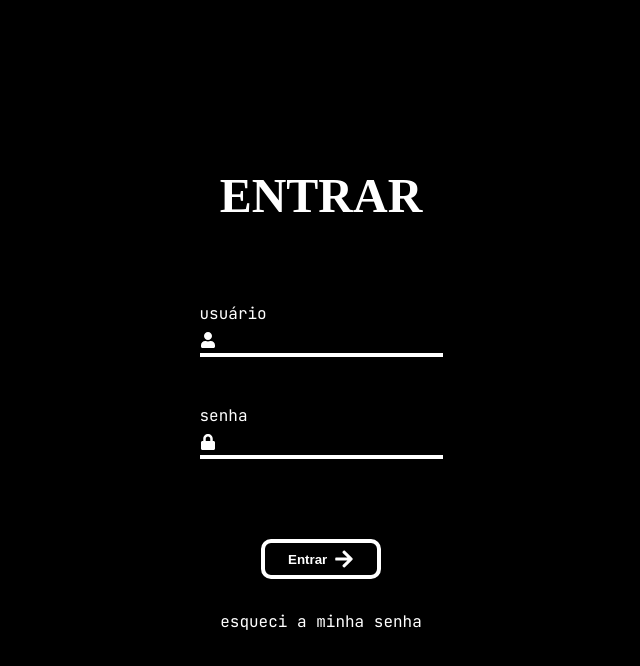
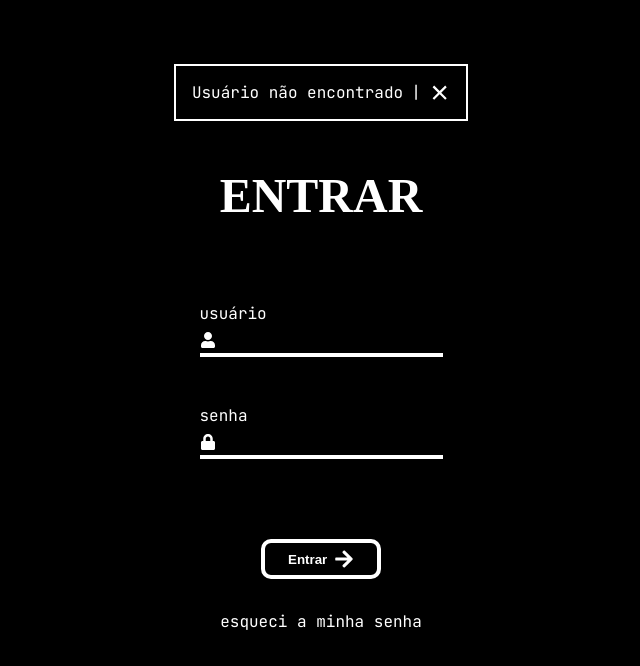
Before and after one commit to huanfs/moto-saldo-app, a React (Vite) app: page /enter in a window 1280 px wide. Both pictures are taken after a click on the button "Entrar". Shown: the top 666 px of the page, without its empty margins (319-959 px from the left). Built offline with nearby package versions, Linux system fonts and the light colour scheme; no server answers; a web font is replaced by a local one.

Commit message:
:tada: feat (enter register) : exibe mensagem de status sobre sucesso ou falha ao logar/registrar

```diff
--- /dev/null
+++ b/src/components/alertMessage/AlertMessage.jsx
@@ -0,0 +1,19 @@
+import React from "react";
+
+import style from "./AlertMessage.module.css";
+
+import { RiCloseFill } from "react-icons/ri";
+
+function AlertMessage({msg, action}){
+    return(
+        <div className={style.alertMessage}>
+            <span>{msg}</span>
+            |
+            <button type="button" onClick={() => {action(false)}}>
+                <RiCloseFill />
+            </button>
+        </div>
+    )
+};
+
+export default AlertMessage;
--- /dev/null
+++ b/src/components/alertMessage/AlertMessage.module.css
@@ -0,0 +1,39 @@
+/*ANIMAÇÃO DO DA MENSAGEM*/
+@keyframes animate-alert{
+    from{
+        opacity:0;
+    }
+    to{
+        opacity:1;
+    }
+}
+.alertMessage{
+    position:absolute;
+    top:8%;
+    display:flex;
+    align-items:center;
+    gap:0.5em;
+    padding:1em;
+    color:var(--White);
+    border:2px solid var(--White);
+    animation-name: animate-alert;
+    animation-duration:300ms;
+    animation-iteration-count:1;
+}
+.alertMessage button{
+    display:flex;
+    align-items:center;
+    justify-content:center;
+    padding:0.3em;
+    border:none;
+    outline:0;
+    background-color:transparent;
+}
+.alertMessage button svg{
+    color:var(--White);
+    transform:scale(2,2);
+}
+.alertMessage button:hover{
+    cursor:pointer;
+    opacity:0.8;
+}
--- a/src/context/Context.jsx
+++ b/src/context/Context.jsx
@@ -31,10 +31,23 @@ export const Globals = ({ children }) => {
     CONVERTENDO-O EM OBJETO. DO CONTRÁRIO, DEFINE O ESTADO COM OS VALORES CONTIDOS
     DENTRO DO ESTADO 'userConfig'.
     */
-    const [userData, setUserData] = useState(() => {
+    const[userData, setUserData] = useState(() => {
         const storedData = sessionStorage.getItem("userData");
         return storedData ? JSON.parse(storedData) : userConfig;
     });
+
+    /*ARMAZENA MENSAGENS DE STATUS DA REQUISIÇÃO À API E SE DEVE SER EXIBIDA*/
+    const[statusMessage, setStatusMessage] = useState("");
+    const[showStatusMessage, setShowStatusMessage] = useState(false);
+
+    /*APAGA A MENSAGEM DO ESTADO APÓS UM TEMPO*/
+    useEffect(()=>{
+        statusMessage != "" && setTimeout(() => {
+            setStatusMessage("");
+            setShowStatusMessage(false);
+        }
+        , 5000);
+    },[statusMessage]);
 
     /*
     SALVA DENTRO DE 'sessionStorage' OS VALORES CONTIDOS
@@ -56,6 +69,10 @@ export const Globals = ({ children }) => {
             setUserConfig,
             userData,
             setUserData,
+            statusMessage,
+            setStatusMessage,
+            showStatusMessage,
+            setShowStatusMessage,
         }}>
             { children }
         </Context.Provider>
--- a/src/index.css
+++ b/src/index.css
@@ -6,6 +6,7 @@
     --PositiveGreen: #54f523;
     --NegativeRed: #f52929;
     --Gradient:linear-gradient(to bottom, var(--Black) 80%, var(--PaleGray) 100%);
+    --BlurBackground: rgba(255, 255, 255, 0.8);
 }
 
 *{
--- a/src/routes/Enter.jsx
+++ b/src/routes/Enter.jsx
@@ -10,11 +10,20 @@ import { FaArrowRight } from "react-icons/fa";
 import { FaUser } from "react-icons/fa";
 import { FaLock } from "react-icons/fa";
 
+import AlertMessage from "@components/alertMessage/AlertMessage.jsx";
+
 import style from "@styles/Enter.module.css";
 
 export default function Enter(){
 
-    const { setUserData, setUserConfig } = useContext(Context);
+    const{
+        setUserData,
+        setUserConfig,
+        statusMessage,
+        setStatusMessage,
+        showStatusMessage,
+        setShowStatusMessage
+    } = useContext(Context);
 
     const navigateTo = useNavigate();
 
@@ -25,6 +34,7 @@ export default function Enter(){
     REALIZA A AUTENTICAÇÃO DO USUÁRIO
     */
     async function LogIn(){
+        try{
             const authenticate = Authenticate(
                 userName.current,
                 password.current,
@@ -32,7 +42,25 @@ export default function Enter(){
                 setUserData,
                 navigateTo,
             );
+            if(authenticate.status != 200){
+                setStatusMessage("Usuário não encontrado")
+                setShowStatusMessage(true);
             }
+        }
+        catch(err){
+            setStatusMessage("Erro ao autenticar o usuário");
+            setShowStatusMessage(true);
+        }
+    }
+
+    /*ESCONDE A MENSAGEM DE ERRO*/
+    useEffect(()=>{
+        if(showStatusMessage){
+            setTimeout(() => {
+                setShowStatusMessage(false);
+            }, 5000);
+        }
+    },[showStatusMessage]);
 
     /*useEffect(() => {
         if (sessionStorage.getItem("userData")) {
@@ -49,6 +77,9 @@ export default function Enter(){
 
     return(
         <main className={style.container}>
+            {
+                showStatusMessage && <AlertMessage msg={statusMessage} action={setShowStatusMessage}/>
+            }
             <h1>entrar</h1>
             <form>
                 <div>
--- a/src/routes/Register.jsx
+++ b/src/routes/Register.jsx
@@ -1,4 +1,4 @@
-import React,{ useRef,useState } from "react";
+import React,{ useRef,useState, useContext } from "react";
 
 import { Link, useNavigate } from "react-router-dom";
 
@@ -6,13 +6,19 @@ import { HandleUserRegistration } from "@utils/register/handleUserRegistration.j
 
 import { CreateUser } from "@api/register/register.js";
 
+import { Context } from "@context/Context.jsx";
+
 import ArrowButton from "@components/arrowButton/ArrowButton.jsx";
 
 import Loading from "@components/loading/Loading.jsx";
 
+import AlertMessage from "@components/alertMessage/AlertMessage.jsx";
+
 import style from "@styles/Register.module.css";
 
 export default function Register(){
+
+    const{statusMessage, setStatusMessage, showStatusMessage, setShowStatusMessage } = useContext(Context);
 
     const[isLoading, setIsLoading] = useState(false);
 
@@ -32,10 +38,14 @@ export default function Register(){
             console.log(response);
             if(response.name && response.password == true){
                 const register = CreateUser(user.current.value, password.current.value, navigateTo);
+                setStatusMessage("Usuário criado!");
+                setShowStatusMessage(true);
             }
         }
         catch(err){
             console.log("erro ao registrar usuário: " + err);
+            setStatusMessage("Erro ao registrar usuário");
+            setShowStatusMessage(true);
         }
         finally{
             setIsLoading(false);
@@ -46,6 +56,9 @@ export default function Register(){
         <main className={style.container}>
             {
                 isLoading && <Loading/>
+            }
+            {
+                showStatusMessage && <AlertMessage msg={statusMessage} action={setShowStatusMessage}/>
             }
             <h1>registrar</h1>
             <form>
```
Also changed, not shown: 1 other file (tests, documents, lock files or other folders). Lines whose indentation alone changed are shown as unchanged.
